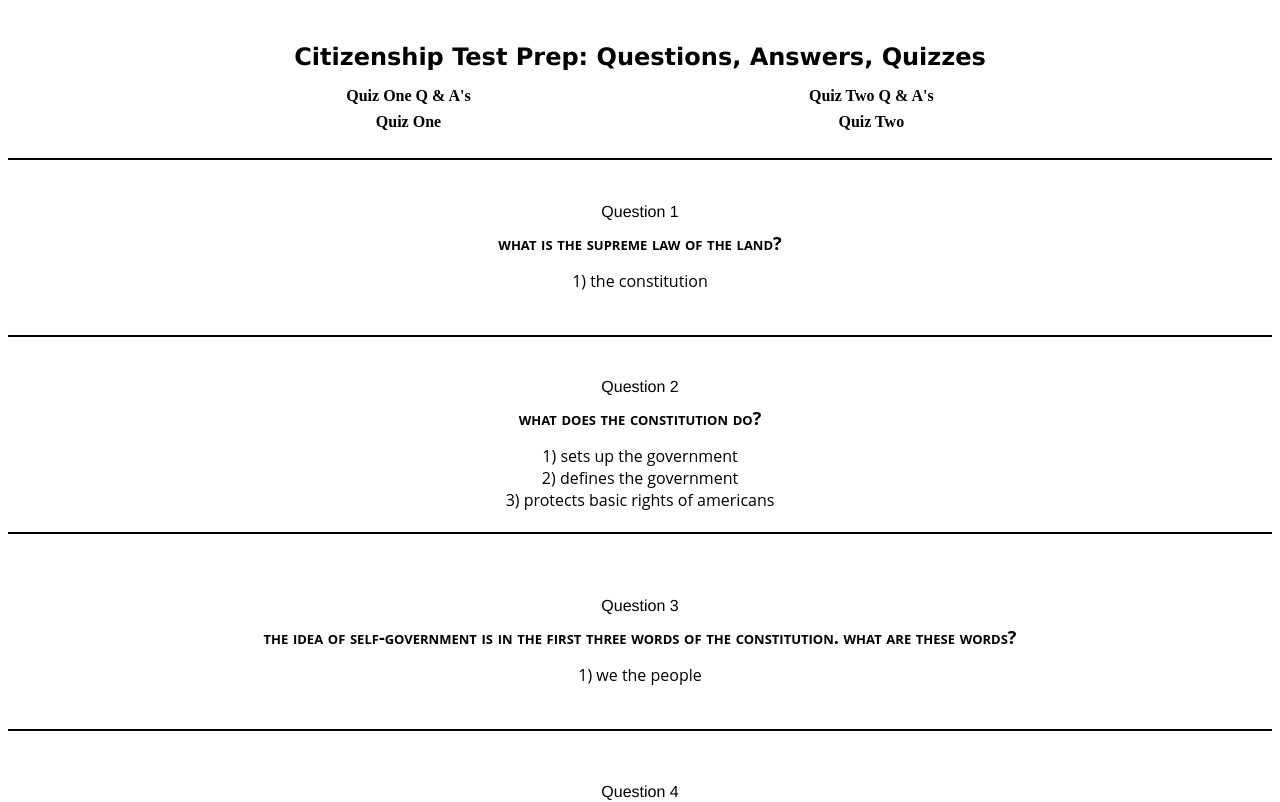
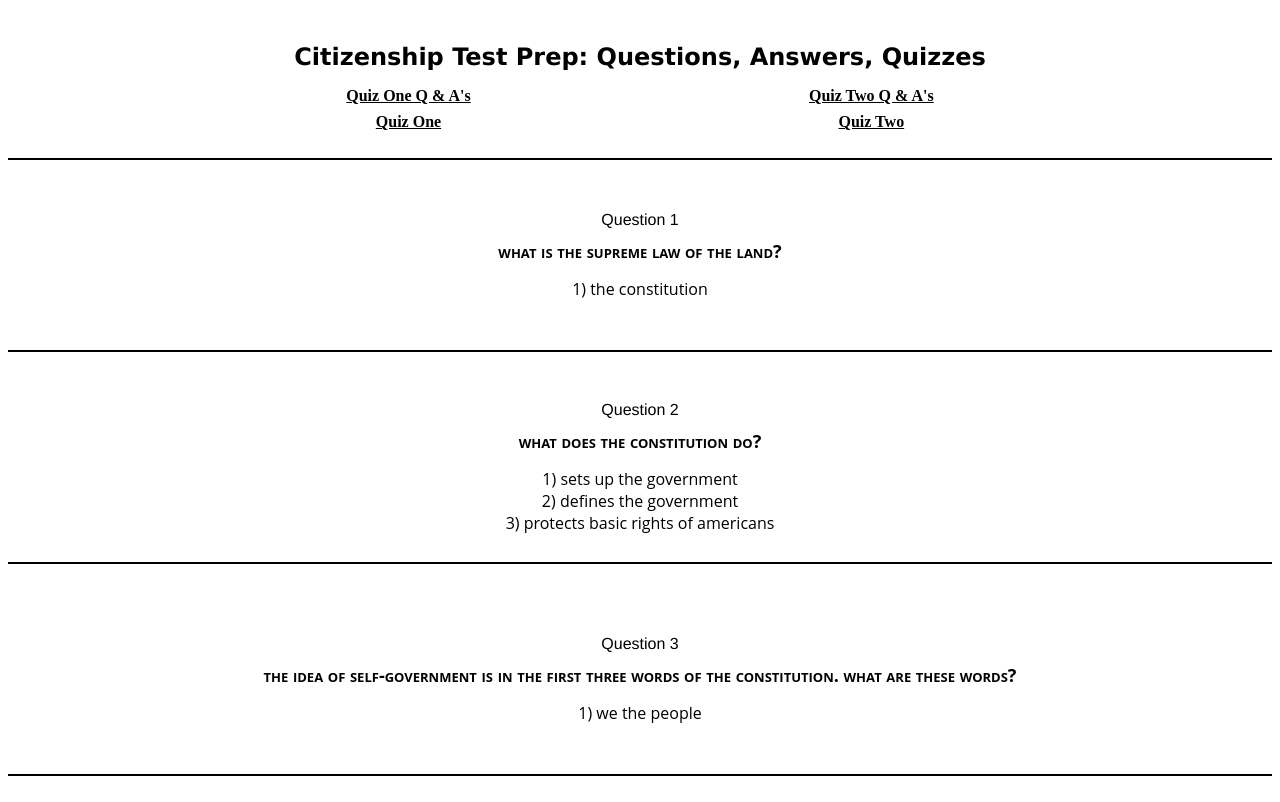
Before and after one commit to mmaustin/citizenship-questions-answers, a React (Create React App) app in the folder citizenship-frontend/: page / in a window 1280 px wide. Shown: the top 802 px of the page. Built offline with nearby package versions, Linux system fonts and the light colour scheme.

Commit message:
increased height of the question/answer containers

```diff
--- a/citizenship-frontend/src/index.css
+++ b/citizenship-frontend/src/index.css
@@ -57,7 +57,7 @@ nav {
 
 .nav-link-text {
     height: 50%;
-    text-decoration: none;
+    /*text-decoration: none;*/
     font-family: 'Times New Roman', Times, serif;
     color: black;
     font-weight: bold;
@@ -82,7 +82,7 @@ nav {
     border-bottom: 2px solid black;
     margin-bottom: 20px;
     width: 100%;
-    height: 175px;
+    height: 190px;
     display: flex;
     justify-content: center;
     align-items: center;
```
